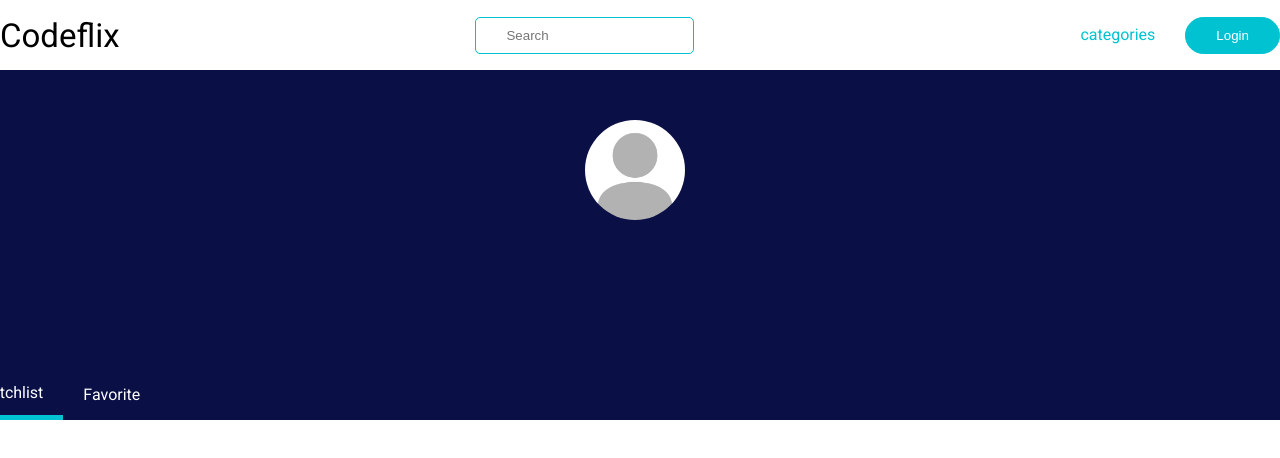
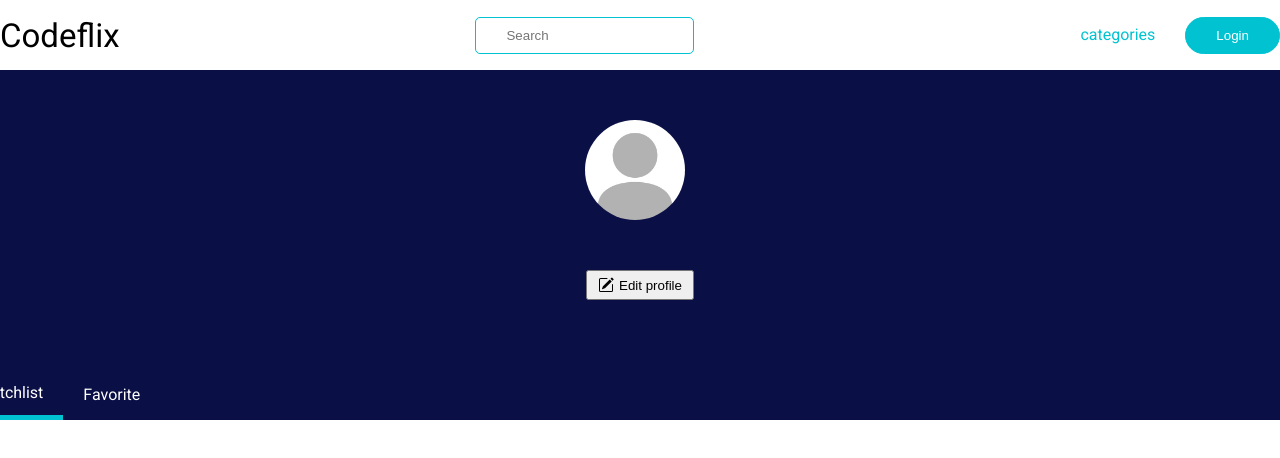
Before and after one commit to javier-arango/codeflix, a Next.js app: page /profile in a window 1280 px wide. Shown: the top 458 px of the page. Built offline with nearby package versions, Linux system fonts and the light colour scheme; no server answers; the database is empty.

Commit message:
Added the edit profile button

```diff
--- a/src/components/Profile.tsx
+++ b/src/components/Profile.tsx
@@ -3,9 +3,11 @@ import { authOptions } from 'app/api/auth/[...nextauth]/route'
 import { getServerSession } from 'next-auth'
 import type { CategoryKey, VideosResponse } from 'types'
 import defaultProfileImage from '../../public/assets/defaultProfile.jpg'
+import editProfile from '../../public/assets/edit_profile.svg'
 import Tab from './Tab'
 import Tabs from './Tabs'
 import VideoList from './VideoList'
+import Image from 'next/image'
 
 async function getVideos(category: CategoryKey) {
   const response = await fetch(
@@ -44,6 +46,9 @@ export default async function Profile() {
             ></div>
             <h1 id={styles.name}>{user?.name}</h1>
           </div>
+          <div id={styles.actions}>
+            <button id={styles.edit}><Image id={styles.editIcon} src={editProfile} alt='edit profile'/> Edit profile</button>
+          </div>
         </div>
       </section>
       <Tabs labels={['Watchlist', 'Favorite']}>
--- a/src/styles/Profile.module.scss
+++ b/src/styles/Profile.module.scss
@@ -26,3 +26,21 @@
   margin-left: 10px;
   font-size: 30px;
 }
+
+#actions{
+  display: flex;
+  justify-content: center;
+  align-items: center;
+}
+
+#edit{
+  display: flex;
+  justify-content: center;
+  align-items: center;
+  padding: 5px 10px;
+  cursor: pointer;
+}
+
+#editIcon{
+  margin-right: 5px;
+}
```
